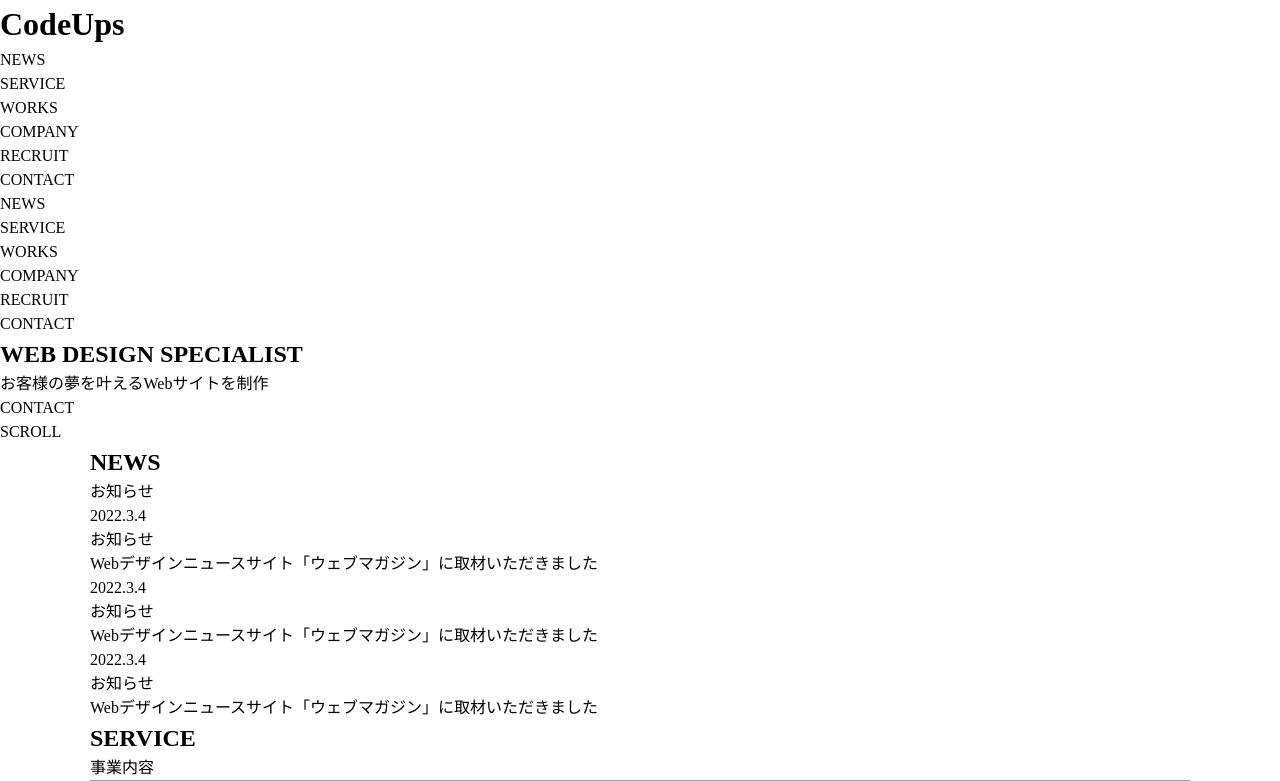
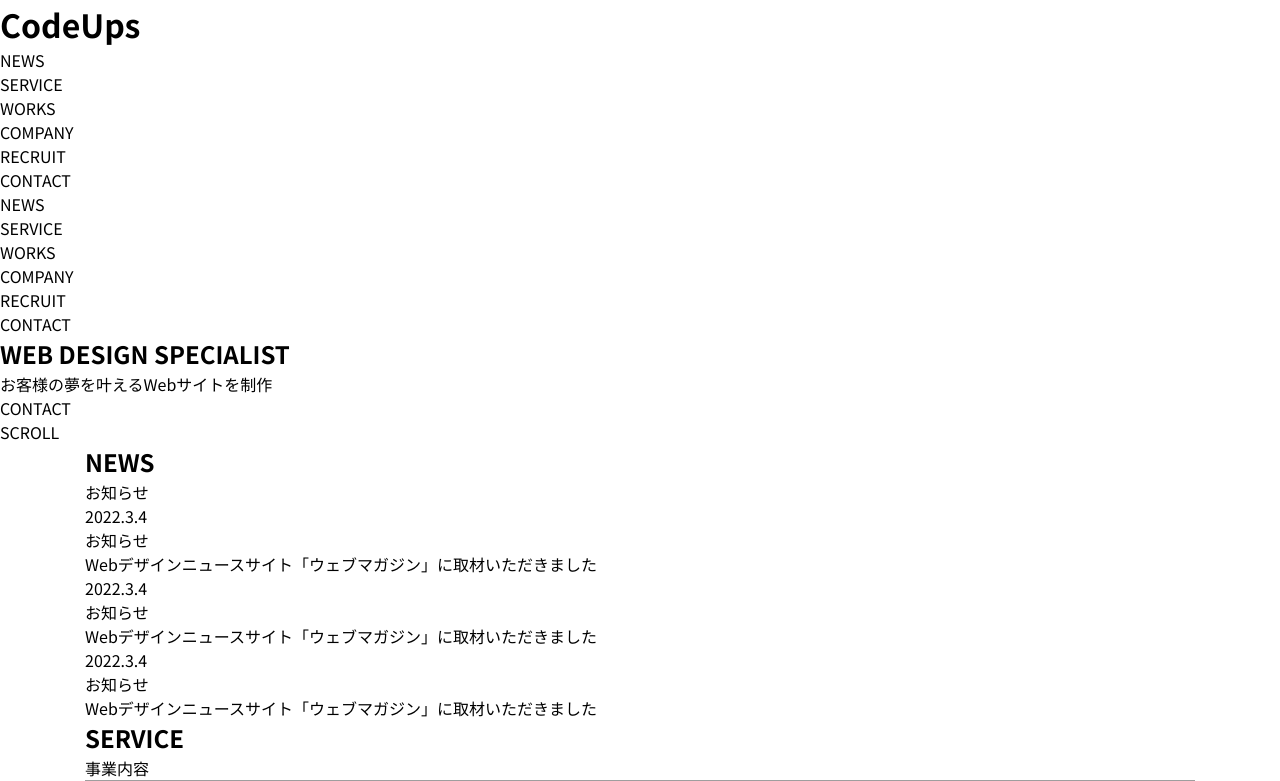
Before and after one commit to takuya-coding/codeups-live-03-WP, a PHP site: page / in a window 1280 px wide. Shown: the top 781 px of the page. Run offline with PHP 8.4, Linux system fonts and the light colour scheme; grey boxes are pictures that could not be loaded.

Commit message:
setting.scss内の記述コピペ

```diff
--- a/css/styles.css
+++ b/css/styles.css
@@ -1,7 +1,7 @@
 @charset "UTF-8";
 /* リキッドレイアウト対応 */
 body {
-  font-family: "";
+  font-family: "Noto Sans JP", sans-serif;
 }
 
 .u-desktop {
@@ -29,10 +29,10 @@ html {
 }
 @media screen and (min-width: 768px) {
   html {
-    font-size: 1.4545454545vw;
+    font-size: 1.4414414414vw;
   }
 }
-@media (min-width: 1100px) {
+@media (min-width: 1110px) {
   html {
     font-size: 16px;
   }
@@ -182,7 +182,7 @@ select::-ms-expand {
 }
 @media screen and (min-width: 768px) {
   .l-inner {
-    max-width: 1150px;
+    max-width: 1160px;
     padding-right: 25px;
     padding-left: 25px;
   }
--- a/src/sass/global/_setting.scss
+++ b/src/sass/global/_setting.scss
@@ -4,7 +4,7 @@
 // インナー幅設定
 ////////////////////
 // コンテンツのインナー幅（最も共通の幅が多い部分）
-$inner: 1100px;
+$inner: 1110px;
 // ※キャンパス幅ではなくインナーの幅を指す
 
 // 余白
@@ -16,9 +16,8 @@ $padding-sp: 20px;
 ////////////////////
 // フォント設定
 ////////////////////
-
-$base-font-family: "";
-$second-font-family: "";
+$base-font-family: 'Noto Sans JP', sans-serif;
+$english-family: 'Montserrat', sans-serif;
 // ※検証ツールでしっかり反映されているか確認する
 
 body {
@@ -26,7 +25,6 @@ body {
 }
 
 // フォントウェイト
-$regular: 300;
 $normal: 400;
 $bold: 700;
 
@@ -35,8 +33,10 @@ $bold: 700;
 ////////////////////
 
 //色指定（共通性のあるものは出来る限り指定すると良い）
-$black: #111;
+$black: #333;
 $white: #fff;
+$blue: #391E88;
+$bg-black: #120E19;
 
 
 ////////////////////
```
Also changed, not shown: 1 other file.
